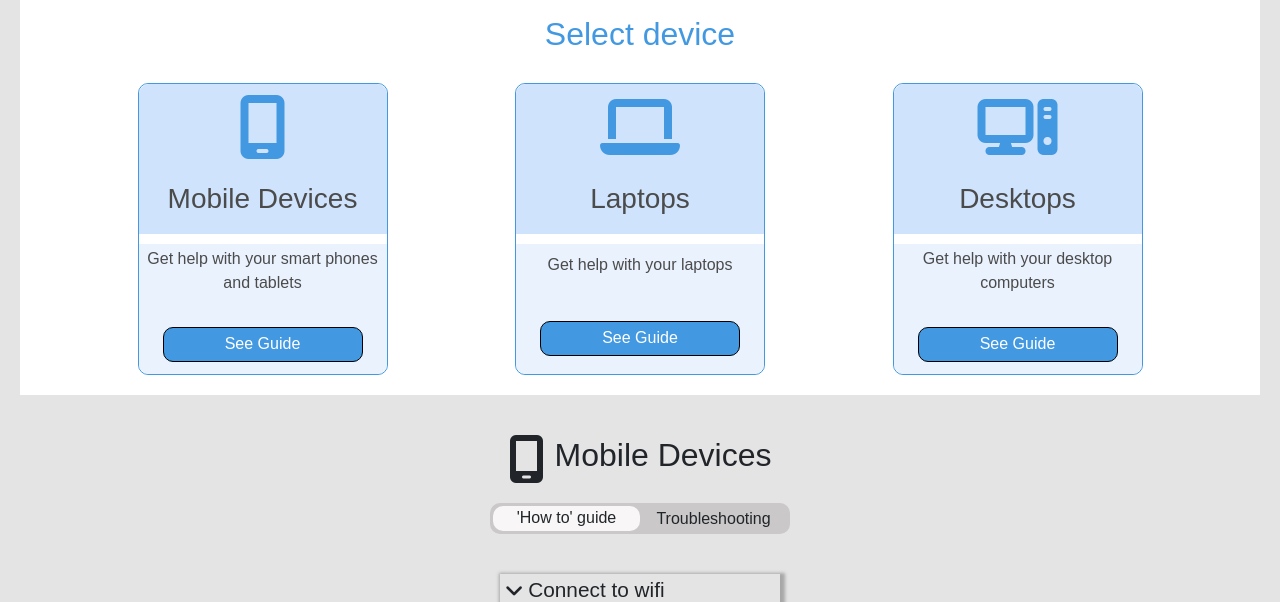
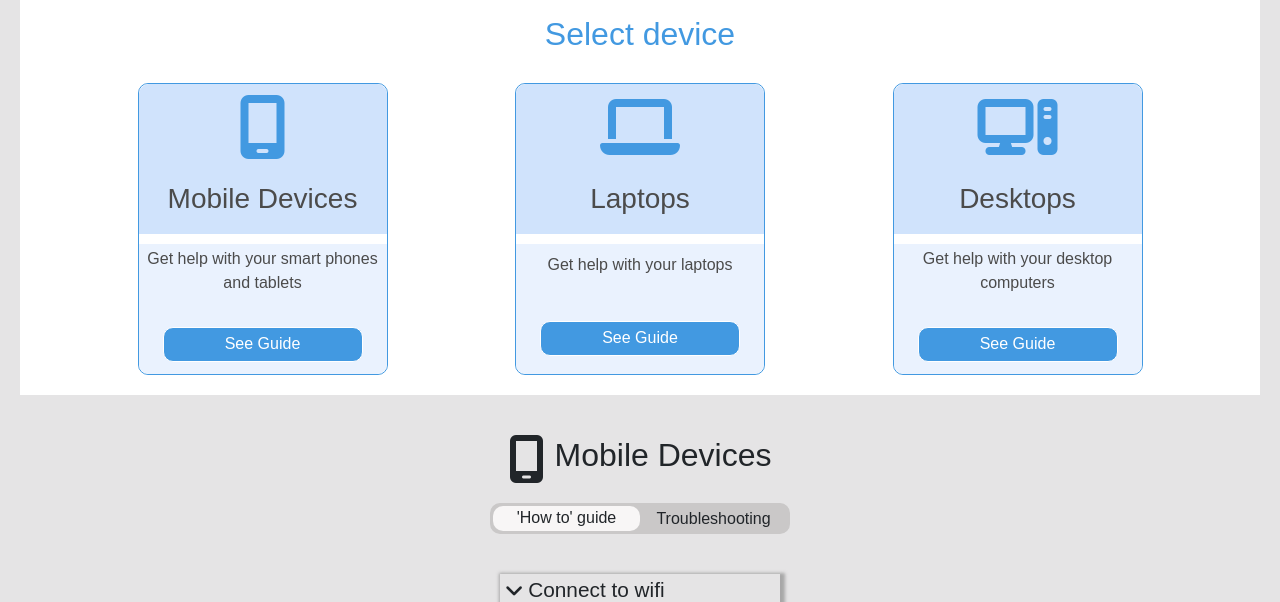
Before and after one commit to Carlos-n21/Team4-Family-hack, a Django app: page /technicalissues/ in a window 1280 px wide. Shown: the part 113-715 px from the top of the page. Run offline with Django 5.2, Linux system fonts and the light colour scheme; some libraries are stand-ins or nearby versions.

Commit message:
Change: border color of device-btn

```diff
--- a/static/css/style.css
+++ b/static/css/style.css
@@ -252,7 +252,7 @@ h4 {
   text-transform: capitalize;
   color: #fff;
   background-color: #4299e1;
-  border: 1px solid black;
+  border: 1px solid white;
   transition: 0.25s;
 }
 
```
